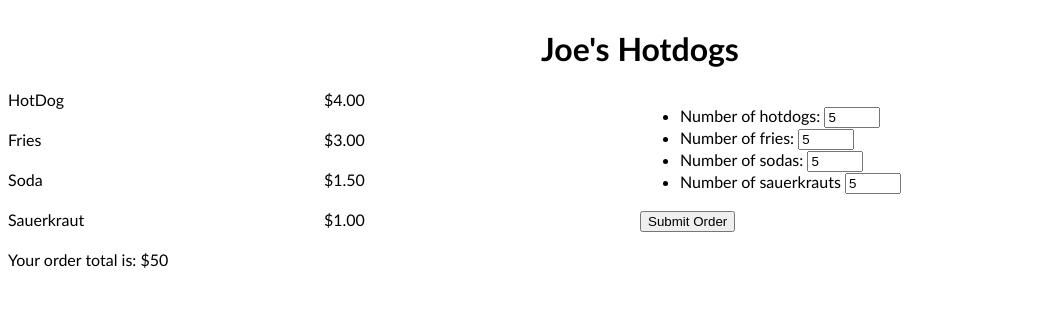
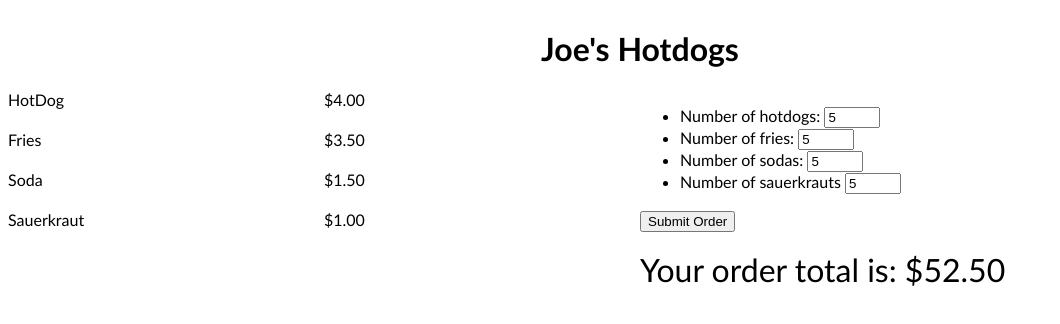
Before and after one commit to nolaProgramierer/dgmd-e28-assignment2_assc_array, a plain HTML site: page index.html in a window 1280 px wide. Both pictures are taken after typing "5", "5", "5", "5" into the empty fields and a click on the input "Submit Order". Shown: the whole page, without its empty margins (0-1060 px from the left). Drawn offline with Linux system fonts and the light colour scheme.

Commit message:
basic functionality

```diff
--- a/index.html
+++ b/index.html
@@ -14,7 +14,7 @@
             <div>HotDog</div>
             <div>$4.00</div>
             <div>Fries</div>
-            <div>$3.00</div>
+            <div>$3.50</div>
             <div>Soda</div>
             <div>$1.50</div>
             <div>Sauerkraut</div>
@@ -30,8 +30,6 @@
             <input type="submit" name="order" value="Submit Order">
         </form>
         <div id="order-total">
-
-
         </div>
 
     </div>
--- a/script.js
+++ b/script.js
@@ -1,16 +1,23 @@
 document.addEventListener('DOMContentLoaded', function () {
     'use strict';
-    var prices = {"hotdog": 4.50, "fries": 3.00, "soda": 1.50, "sauerkraut": 1};
+
+   var prices = [];
+   prices["hotdog"] = 4.5,
+   prices["fries"] = 3.5,
+   prices["soda"] = 1.5;
+   prices["sauerkraut"] = 1;
+   console.log(prices);
 
     document.querySelector('input[type=submit]').addEventListener('click', function (e) {
         let numHotDogs = document.querySelector('input[name=hotdog]').value;
         let numFries = document.querySelector('input[name=fries]').value;
         let numSodas = document.querySelector('input[name=soda]').value;
         let numSks = document.querySelector('input[name=skraut]').value;
+        var quantities = getQuantity(numHotDogs, numFries, numSodas, numSks);
+        // Add order quantities to array
+        gatherTotals(quantities);
 
-        var q = getQuantity(numHotDogs, numFries, numSodas, numSks);
-        gatherTotals(q);
-        document.querySelector('#order-total').innerHTML = "Your order total is: $" + totalItems(prices);
+        document.querySelector('#order-total').innerHTML = "Your order total is: $" + totalItems(prices).toFixed(2);
         e.preventDefault();
     });
 
@@ -32,10 +39,10 @@ document.addEventListener('DOMContentLoaded', function () {
         return prices;
     }
 
-    function totalItems(obj) {
+    function totalItems(arr) {
         var total = 0;
-        for (let value in obj) {
-            total += obj[value];
+        for (let value in arr) {
+            total += arr[value];
         }
         console.log(total);
         return total;
--- a/style0.css
+++ b/style0.css
@@ -24,5 +24,6 @@ form {
 }
 #order-total {
     grid-row: 3 / 4;
-    grid-column: 1 / 3;
+    grid-column: 3 / 5;
+    font-size: 2em;
 }
```
